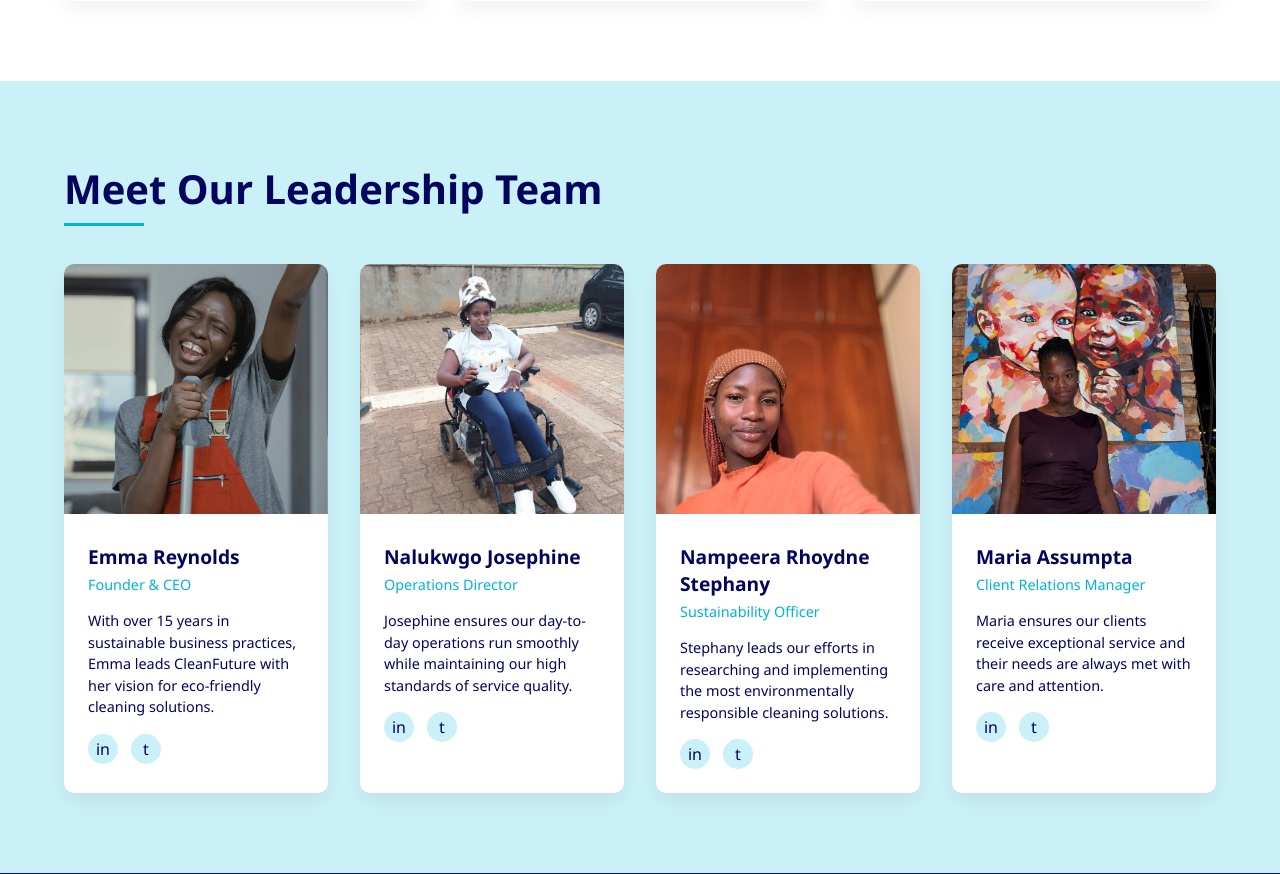
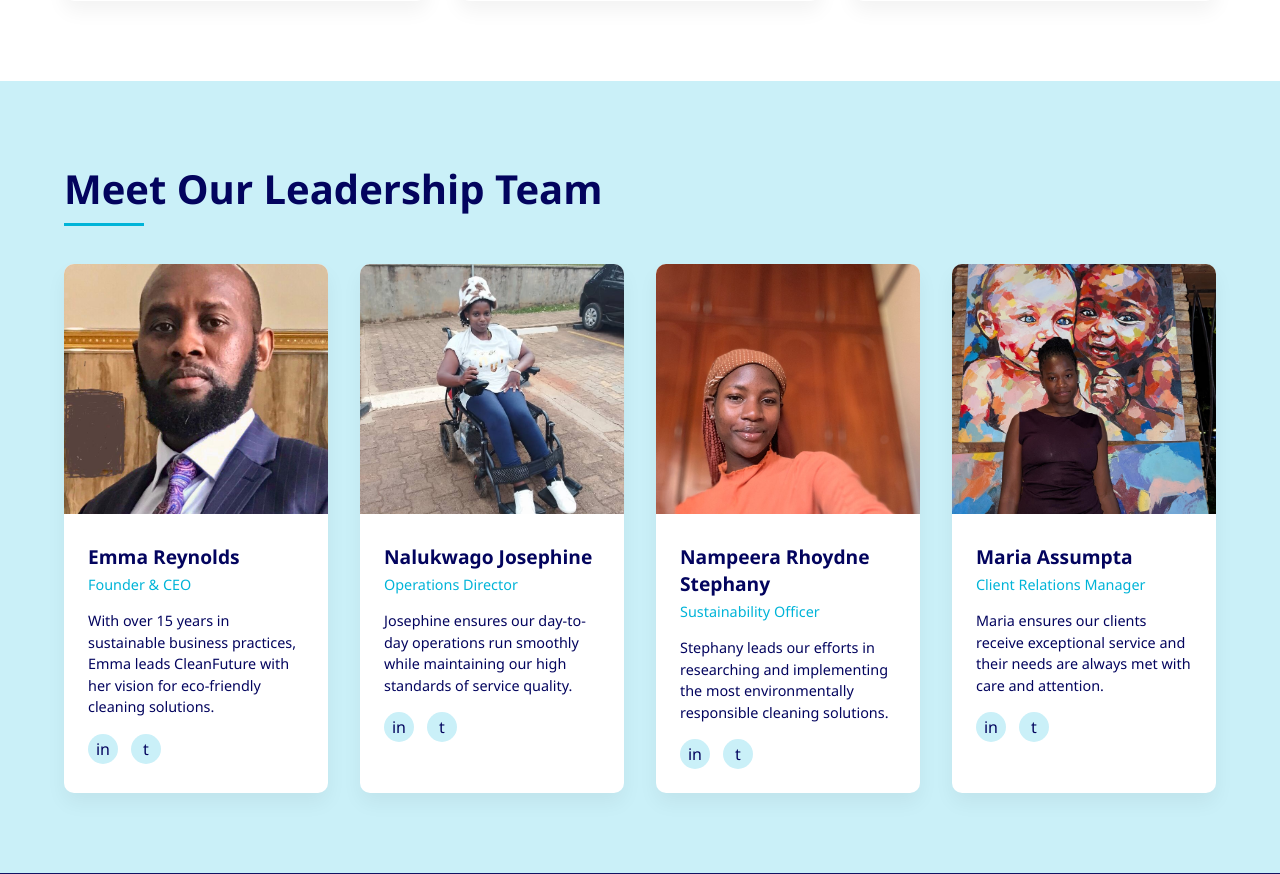
Before and after one commit to nhbi05/cleaning_services, a Django app: page /about/ in a window 1280 px wide. Shown: the part 2417-3291 px from the top of the page. Run offline with Django 5.2, Linux system fonts and the light colour scheme; grey boxes are pictures that could not be loaded.

Commit message:
added kazibwe

```diff
--- a/cleaning_services/templates/cleaning_services/about.html
+++ b/cleaning_services/templates/cleaning_services/about.html
@@ -105,7 +105,7 @@
         <h2 class="section-title reveal">Meet Our Leadership Team</h2>
         <div class="team-grid">
             <div class="team-member reveal">
-                <img src="{% static 'images/emma1.jpg' %}" alt="Emma " class="member-image">
+                <img src="{% static 'images/kazibwe.jpeg' %}" alt="Emma " class="member-image">
                 <div class="member-info">
                     <h3 class="member-name">Emma Reynolds</h3>
                     <p class="member-position">Founder & CEO</p>
@@ -120,7 +120,7 @@
             <div class="team-member reveal">
                 <img src="{% static 'images/nalu.jpeg' %}" alt="jOSEPHINE" class="member-image">
                 <div class="member-info">
-                    <h3 class="member-name">Nalukwgo Josephine</h3>
+                    <h3 class="member-name">Nalukwago Josephine</h3>
                     <p class="member-position">Operations Director</p>
                     <p class="member-bio">Josephine ensures our day-to-day operations run smoothly while maintaining our high standards of service quality.</p>
                     <div class="member-social">
```
Also changed, not shown: cleaning_services/static/images/Kazibwe.jpeg (added).
